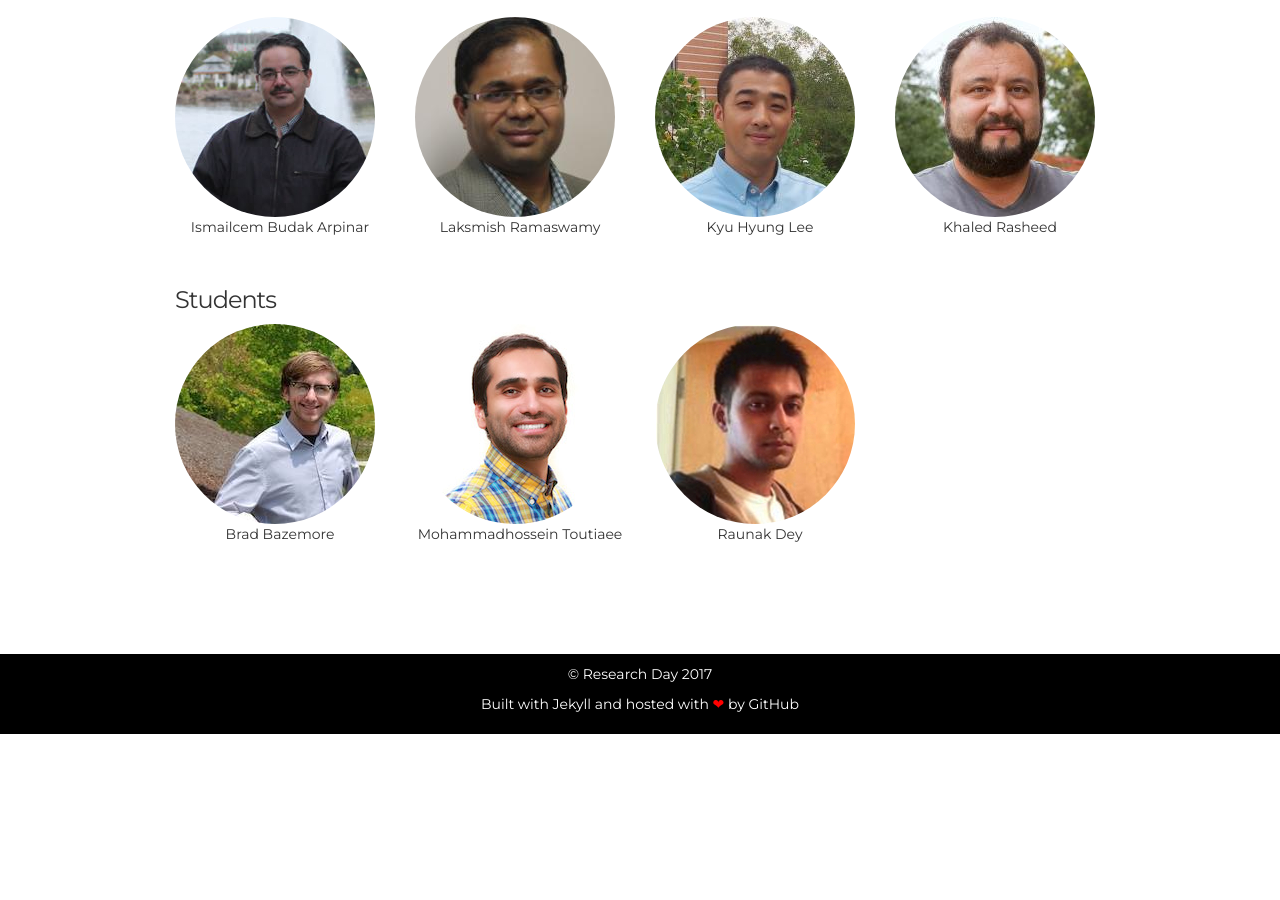
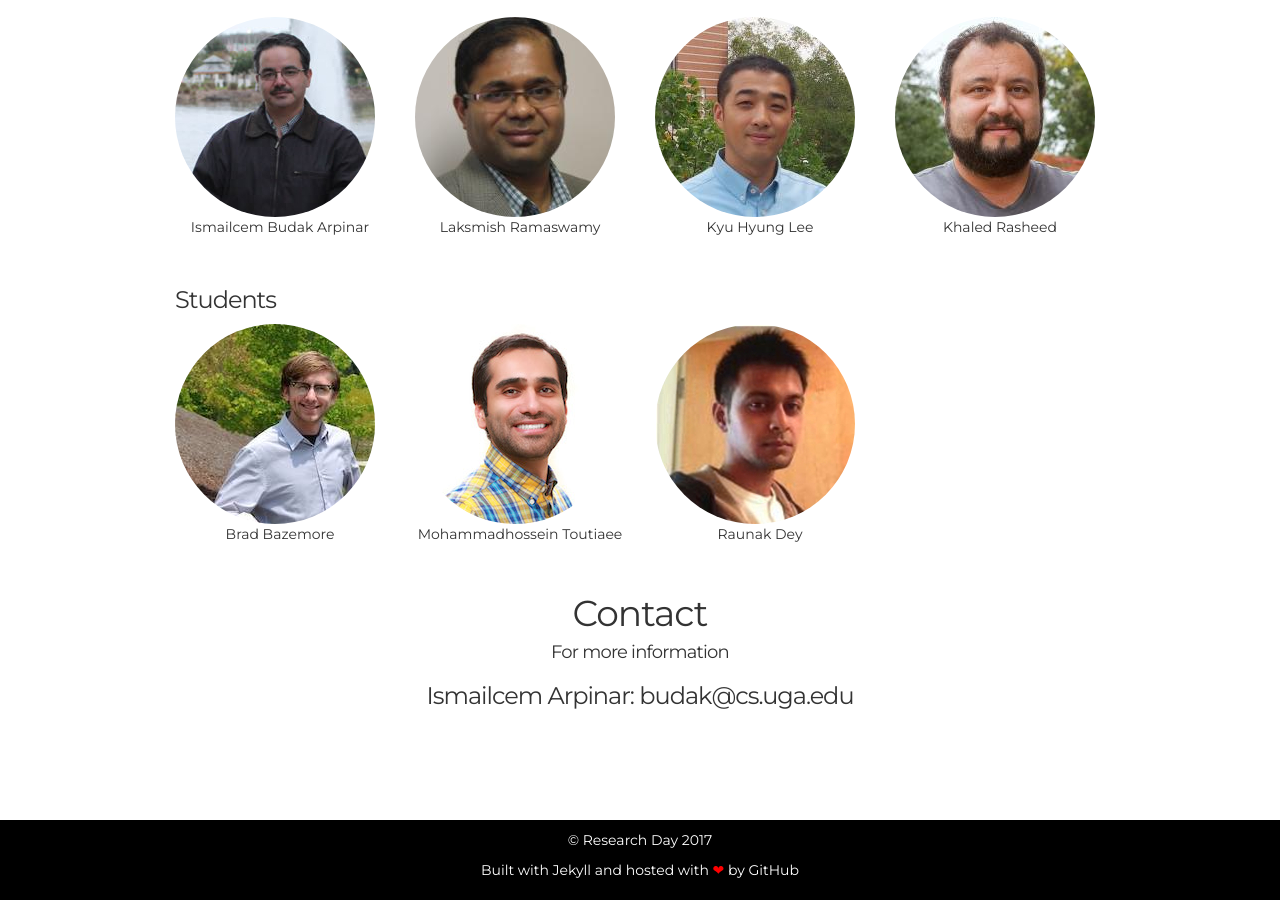
Before and after one commit to ugacs-researchday/ugacs-researchday.github.io, a Jekyll site: the page built from index.html, in a window 1280 px wide and 900 px high, scrolled down 1710 px. Built offline with Jekyll 4.4.1, drawn with Linux system fonts in a browser that asks for light colours; before the commit the page ends 2444 px from its top, so only the background shows below that.

Commit message:
added contact info

```diff
--- a/_includes/committee.html
+++ b/_includes/committee.html
@@ -43,4 +43,13 @@
       <p class="text-center">Raunak Dey</p>
     </div>
   </div>
+
+  <div class="row">
+    <br>
+    <div class="text-center">
+      <h1>Contact</h1>
+      <h4>For more information</h4>
+      <h3>Ismailcem Arpinar: budak@cs.uga.edu</h3>
+    </div>
+  </div>
 </div>
```
